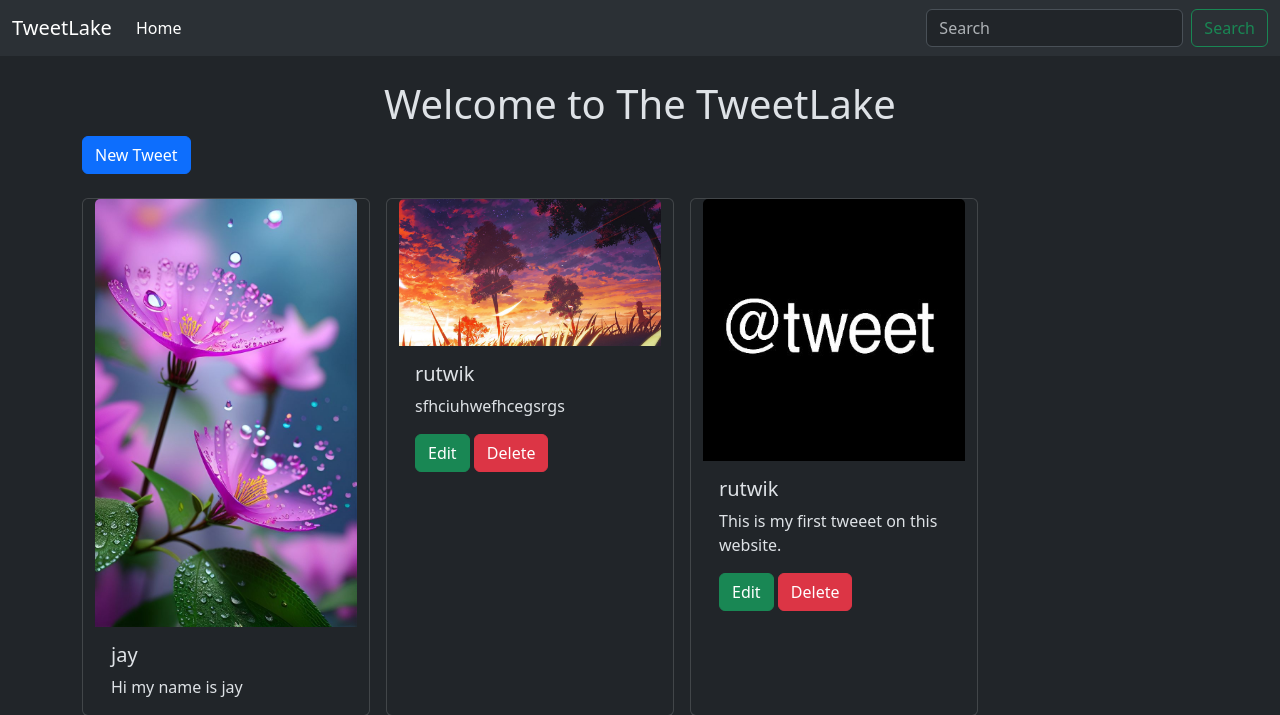
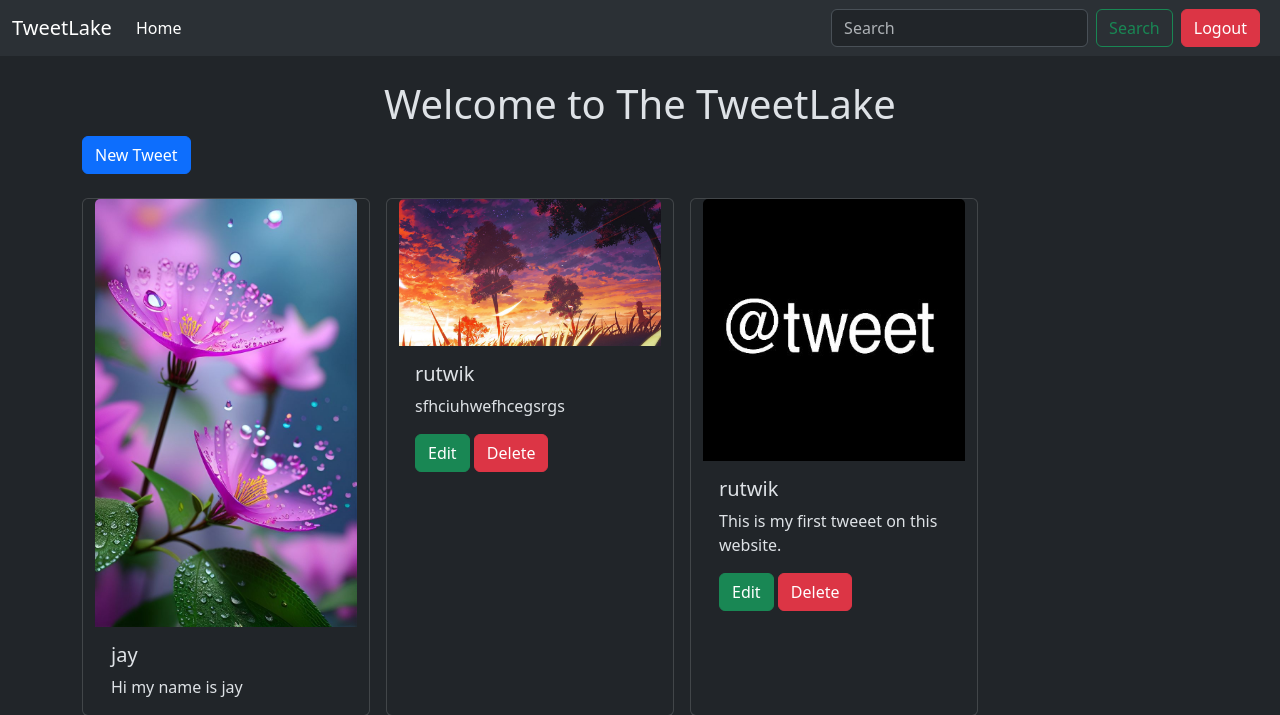
Before and after one commit to RutwikGaikwad/TweetLake, a Django app: page /tweet/ in a window 1280 px wide. Shown: the top 715 px of the page. Run offline with Django 5.2, Linux system fonts and the light colour scheme; a user stored in the database is signed in; data comes from the database, SQL or seed files in the repository; both versions use the stored data as it was after the commit.

Commit message:
login, register and logout buttons added

```diff
--- a/templates/layout.html
+++ b/templates/layout.html
@@ -16,20 +16,29 @@
 
   <nav class="navbar navbar-expand-lg bg-body-tertiary">
     <div class="container-fluid">
-      <a class="navbar-brand" href="#">TweetLake</a>
+      <a class="navbar-brand" href="{% url "all_tweets" %}">TweetLake</a>
       <button class="navbar-toggler" type="button" data-bs-toggle="collapse" data-bs-target="#navbarSupportedContent" aria-controls="navbarSupportedContent" aria-expanded="false" aria-label="Toggle navigation">
         <span class="navbar-toggler-icon"></span>
       </button>
       <div class="collapse navbar-collapse" id="navbarSupportedContent">
         <ul class="navbar-nav me-auto mb-2 mb-lg-0">
           <li class="nav-item">
-            <a class="nav-link active" aria-current="page" href="#">Home</a>
+            <a class="nav-link active" aria-current="page" href="{% url "all_tweets" %}">Home</a>
           </li>
         </ul>
         <form class="d-flex" role="search">
           <input class="form-control me-2" type="search" placeholder="Search" aria-label="Search">
           <button class="btn btn-outline-success" type="submit">Search</button>
         </form>
+        {% if user.is_authenticated %}
+        <form method="post" action="{% url "logout" %}">
+          {% csrf_token %}
+          <button class="btn btn-danger mx-2" type="submit">Logout</button>
+        </form>
+        {% else %}
+        <a href="{% url "register" %}" class="btn btn-primary mx-2">register</a>
+        <a href="{% url "login" %}" class="btn btn-success">Login</a>
+        {% endif %}
       </div>
     </div>
   </nav>
```
Also changed, not shown: db.sqlite3, media/images/flower.jpg (added).
